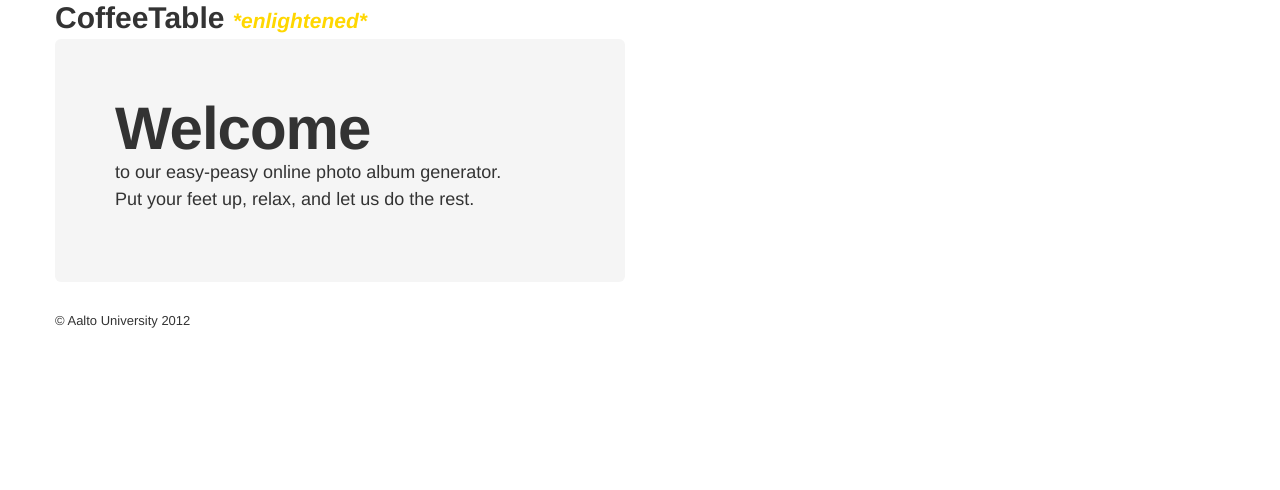
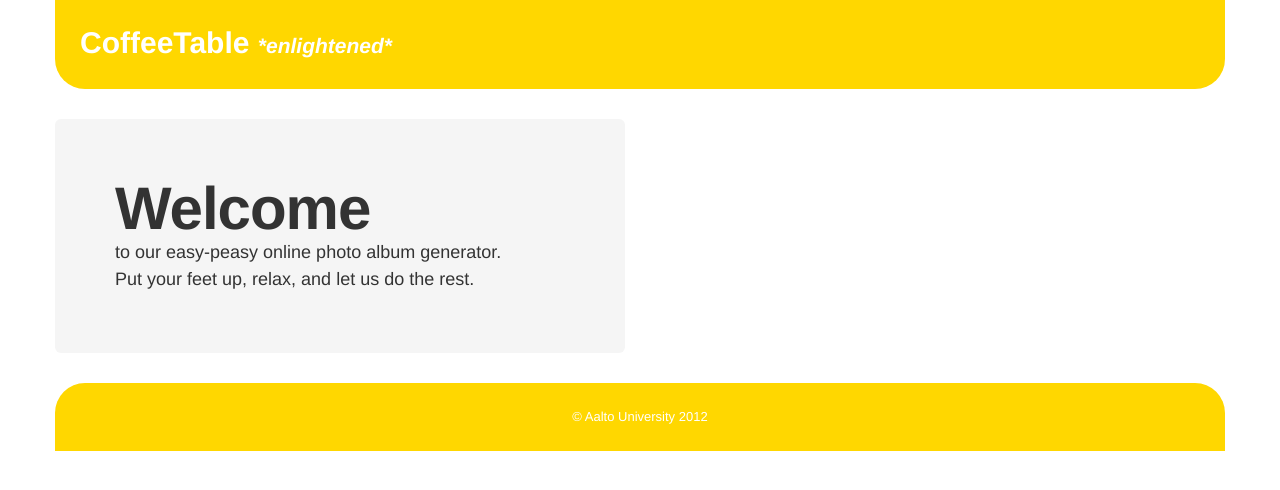
Before and after one commit to danielle-leila/Web_software_project, a Django app: template templates/index.html in a window 1280 px wide. Shown: the top 490 px of the page. Run offline with Django 3.2, Linux system fonts and the light colour scheme; the template is opened without the code that fills it, so the values that code supplies are empty.

Commit message:
Small CSS update

```diff
--- a/static/css/coffeeTable.css
+++ b/static/css/coffeeTable.css
@@ -1,12 +1,39 @@
 
 /** Header **/
 
+.header {
+    background-color: #FFD700;
+    padding: 25px;
+    -moz-border-radius-bottomright: 30px;
+    -moz-border-radius-bottomleft: 30px;
+    border-bottom-left-radius: 30px;
+    border-bottom-right-radius: 30px;
+    margin-bottom: 30px;
+}
+
+.header h1 {
+    color: #FFFFFF;
+}
+
 .header em {
   font-size: 70%;
-  color: #FFD700;
-  text-shadow: none;
+  color: #FFFFFF;
 }
 
-.page-header {
-    text-shadow: 2px 2px #DCDCDC;
+/** Header **/
+
+.footer {
+    background-color: #FFD700;
+    color: #FFFFFF;
+    padding: 25px;
+    -moz-border-radius-topright: 30px;
+    -moz-border-radius-topleft: 30px;
+    border-top-left-radius: 30px;
+    border-top-right-radius: 30px;
+
+
 }
+
+.footer p {
+    text-align: center;
+}
--- /dev/null
+++ b/static/css/reset.css
@@ -0,0 +1,35 @@
+/*** CSS Stylesheet ***/
+
+/* Stylesheet media: Screen
+   Developed for: F.R.O.G.
+   Created by: Danielle Pichlis
+   Last modified on: 28 Aug 2011 */
+
+
+/*** CSS Reset Stylesheet***/
+
+html, body, div,
+h1, h2, h3, h4, h5, h6, p, a,
+img, ol, ul, li, pre, code,
+table, tr, th, td {
+	margin: 0;
+	padding: 0;
+	border: 0;
+	outline: 0;
+	vertical-align: baseline;
+	background: transparent;
+}
+body {
+	line-height: 1;
+}
+ul {
+	list-style: none;
+}
+table {
+	border-collapse: collapse;
+	border-spacing: 0;
+}
+
+/*** end of CSS reset***/
+
+/* Adapted from: (Meyer & Meyer 2010) */
--- a/templates/index.html
+++ b/templates/index.html
@@ -7,6 +7,7 @@
 	<link rel="stylesheet" href="{% get_static_prefix %}css/coffeeTable.css" type="text/css" />
 	<link rel="stylesheet" href="{% get_static_prefix %}css/bootstrap.css" type="text/css" />
 	<link rel="stylesheet" href="{% get_static_prefix %}css/bootstrap-responsive.css" type="text/css" />
+	<link rel="stylesheet" href="{% get_static_prefix %}css/reset.css" type="text/css" />
 </head>
 <body>
 
@@ -15,9 +16,11 @@
 
 		<!-- Header -->
 
-		<div class="header row-fluid">
+		<div class="row-fluid">
 			<div class="span12">
-				<h1>CoffeeTable <em>*enlightened*</em></h1>
+				<div class="header">
+					<h1>CoffeeTable <em>*enlightened*</em></h1>
+				</div>
 			</div>
 		</div>
 
@@ -38,10 +41,12 @@
 
 
 		<!-- Footer -->
-		<div class="footer">
-
-			<p>&#169; Aalto University 2012</p>
-
+		<div class="row-fluid">
+			<div class="span12">
+				<div class="footer">
+					<p>&#169; Aalto University 2012</p>
+				</div>
+			</div>
 		</div> <!-- /footer -->
 
 	</div> <!-- /container -->
```
